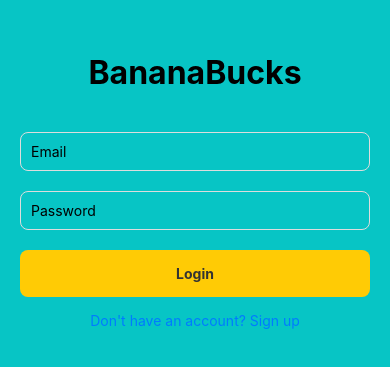
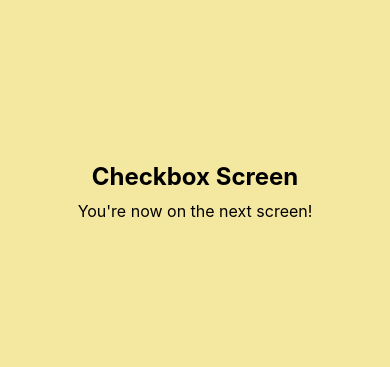
Before and after one commit to Techgirl2/BananaBunks, a React Native app: screen /Checkbox in a window 390 px wide. Shown: the part 231-598 px from the top of the page. Built offline with nearby package versions, Linux system fonts and the light colour scheme.

Commit message:
added a route for checkbox screen whichis part 2 of creating your profile

```diff
--- a/src/navigation/AppNavigator.tsx
+++ b/src/navigation/AppNavigator.tsx
@@ -3,11 +3,14 @@ import { createNativeStackNavigator } from '@react-navigation/native-stack';
 import LoginScreen from '../screens/LoginScreen';
 import SignUpScreen from '../screens/SignUpScreen';
 import SliderScreen from '../screens/SliderScreen';
+import CheckboxScreen from '../screens/CheckboxScreen';
 
 export type RootStackParamList = {
   Login: undefined;
   SignUp: undefined;
   Slider: undefined;
+  Checkbox: undefined;
+
 };
 
 const Stack = createNativeStackNavigator<RootStackParamList>();
@@ -19,6 +22,7 @@ export default function AppNavigator() {
         <Stack.Screen name="Login" component={LoginScreen} options={{ headerShown: false }} />
         <Stack.Screen name="SignUp" component={SignUpScreen} options={{ headerShown: false }} />
         <Stack.Screen name="Slider" component={SliderScreen} options={{ headerShown: false }} />
+        <Stack.Screen name="Checkbox" component={CheckboxScreen} options={{ headerShown: false }} />
       </Stack.Navigator>
     </NavigationContainer>
   );
--- /dev/null
+++ b/src/screens/CheckboxScreen.tsx
@@ -0,0 +1,28 @@
+import React from 'react';
+import { View, Text, StyleSheet } from 'react-native';
+
+export default function CheckboxScreen() {
+  return (
+    <View style={styles.container}>
+      <Text style={styles.title}>Checkbox Screen</Text>
+      <Text style={styles.subtitle}>You're now on the next screen!</Text>
+    </View>
+  );
+}
+
+const styles = StyleSheet.create({
+  container: {
+    flex: 1,
+    backgroundColor: '#F4E8A0',
+    justifyContent: 'center',
+    alignItems: 'center',
+  },
+  title: {
+    fontSize: 24,
+    fontWeight: 'bold',
+    marginBottom: 10,
+  },
+  subtitle: {
+    fontSize: 16,
+  },
+});
--- a/src/screens/SliderScreen.tsx
+++ b/src/screens/SliderScreen.tsx
@@ -99,6 +99,13 @@ export default function SliderScreen() {
           </View>
         </View>
       </ScrollView>
+      <TouchableOpacity
+        style={styles.nextButton}
+        onPress={() => navigation.navigate('Checkbox' as never)} // replace with your actual screen name
+      >
+        <Text style={styles.nextButtonText}>Next</Text>
+      </TouchableOpacity>
+
     </View>
   );
 }
@@ -136,7 +143,7 @@ const styles = StyleSheet.create({
     height: 40,
   },
   checkboxGroup: {
-    marginTop: 5,
+    marginTop: -5,
   },
   checkboxContainer: {
     flexDirection: 'row',
@@ -148,4 +155,24 @@ const styles = StyleSheet.create({
     fontSize: 16,
     color: '#555',
   },
+  nextButton: {
+    position: 'absolute',
+    bottom: 20,
+    right: 20,
+    backgroundColor: '#4AC4C5',
+    paddingVertical: 10,
+    paddingHorizontal: 20,
+    borderRadius: 25,
+    shadowColor: '#000',
+    shadowOffset: { width: 0, height: 2 },
+    shadowOpacity: 0.2,
+    shadowRadius: 4,
+    elevation: 5,
+  },
+  nextButtonText: {
+    color: '#fff',
+    fontSize: 16,
+    fontWeight: 'bold',
+  },
+
 });
```
